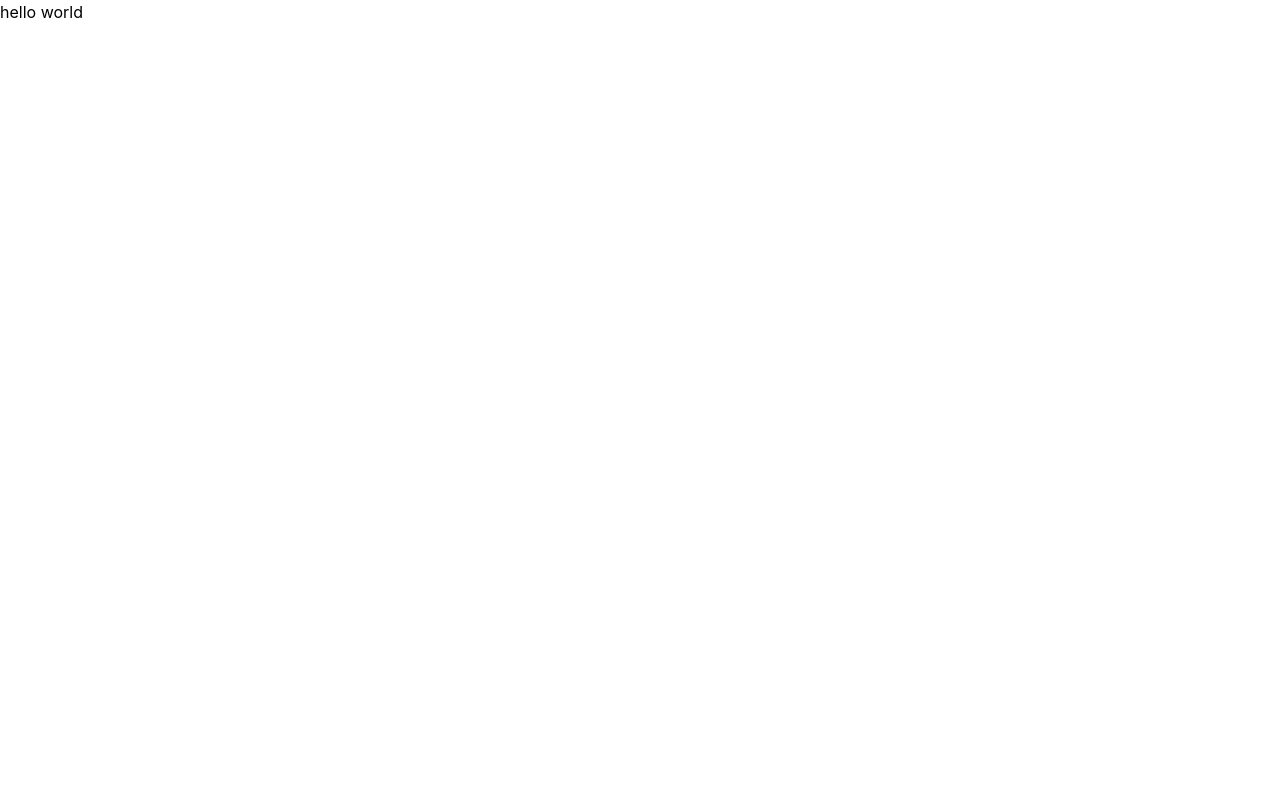
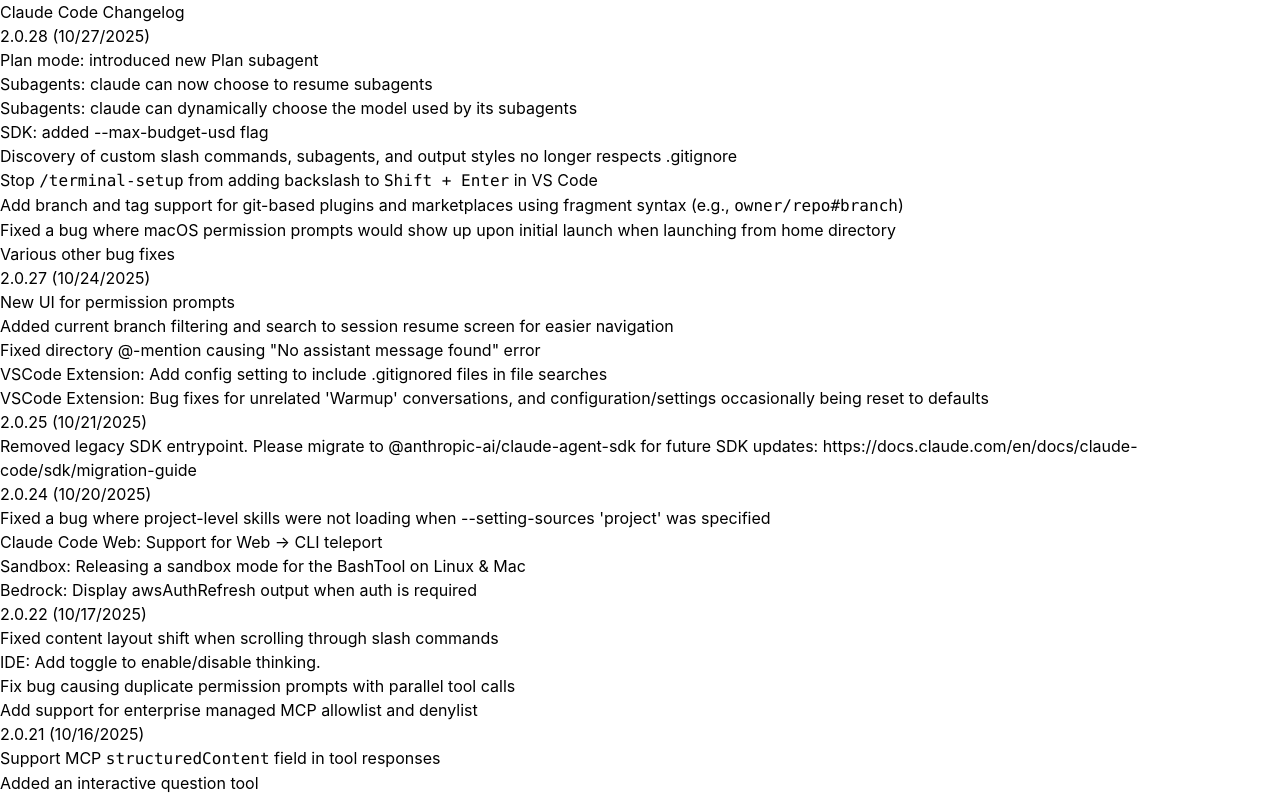
Before and after one commit to koki-develop/claude-code-changelog, a React (Vite) app: page / in a window 1280 px wide. Shown: the top 798 px of the page. Built offline with nearby package versions, Linux system fonts and the light colour scheme.

Commit message:
feat: Implement changelog display with Markdown rendering

```diff
--- a/src/App.tsx
+++ b/src/App.tsx
@@ -1,3 +1,31 @@
+import Markdown from "react-markdown";
+import ChangelogJson from "../data/changelog.json";
+
 export default function App() {
-  return <div>hello world</div>;
+  return (
+    <div>
+      <h1>Claude Code Changelog</h1>
+
+      <ul>
+        {ChangelogJson.map((entry) => (
+          <li key={entry.version}>
+            <h2>
+              {entry.version}
+              {entry.publishedAt &&
+                ` (${new Date(entry.publishedAt).toLocaleDateString()})`}
+            </h2>
+            <Markdown
+              components={{
+                a: ({ node: _, ...props }) => (
+                  <a {...props} target="_blank" rel="noreferrer" />
+                ),
+              }}
+            >
+              {entry.content}
+            </Markdown>
+          </li>
+        ))}
+      </ul>
+    </div>
+  );
 }
```
